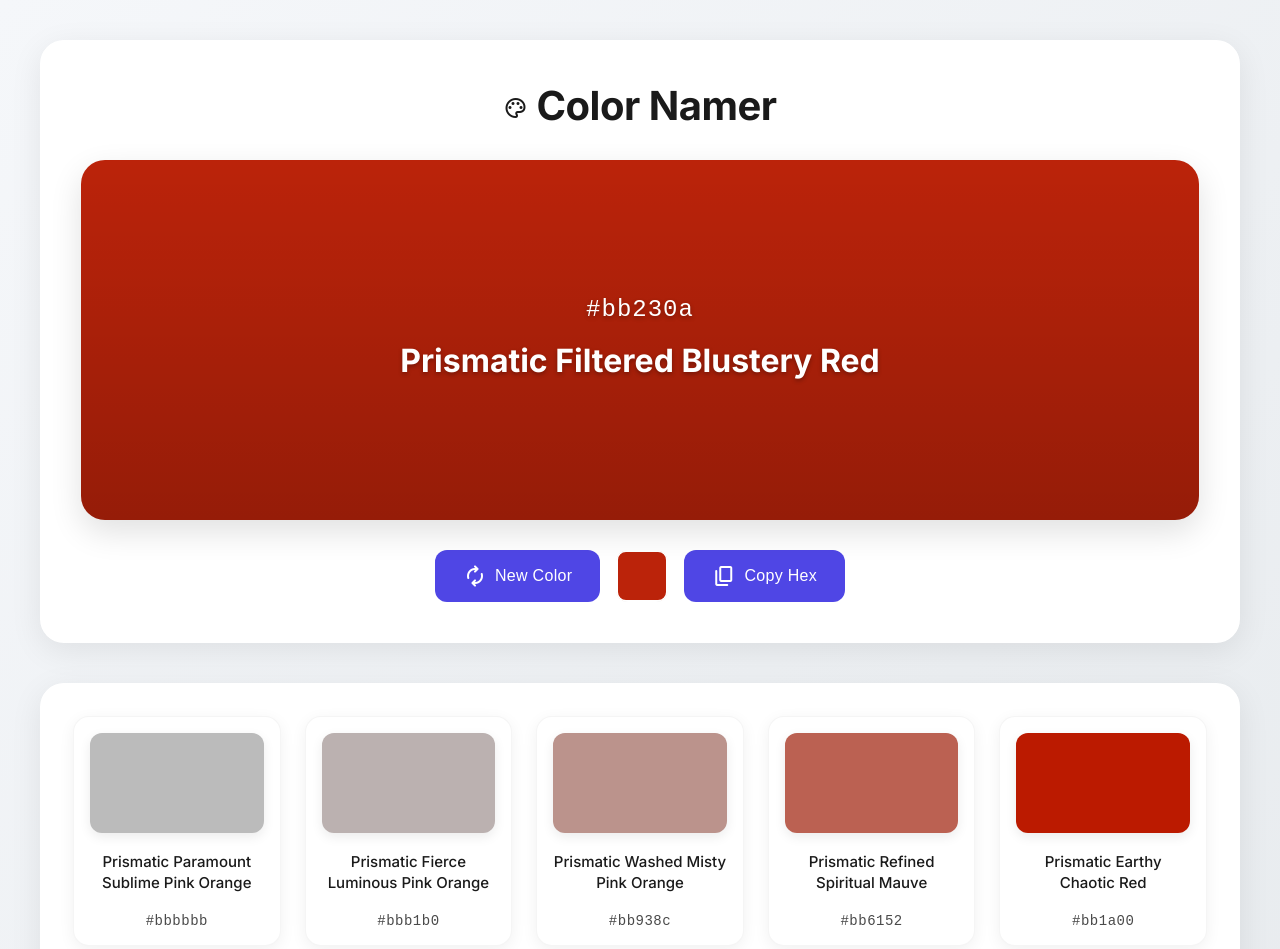
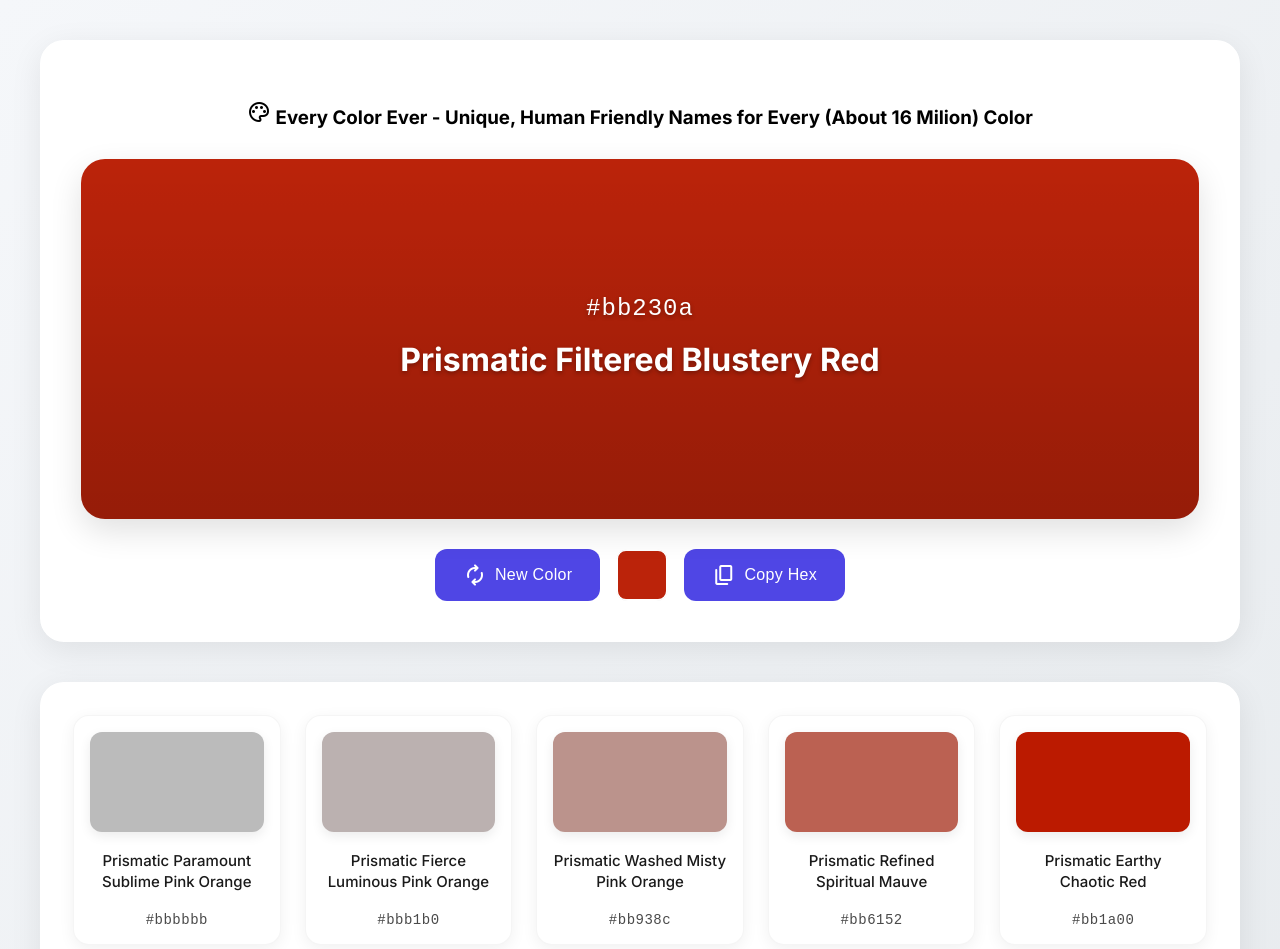
Before and after one commit to shabda/every-color-ever, a website built with webpack: page index.html in a window 1280 px wide. Shown: the top 949 px of the page. Built offline with nearby package versions, Linux system fonts and the light colour scheme.

Commit message:
Better text

```diff
--- a/index.html
+++ b/index.html
@@ -3,7 +3,7 @@
 <head>
     <meta charset="UTF-8">
     <meta name="viewport" content="width=device-width, initial-scale=1.0">
-    <title>Color Namer - Unique Names for Every Color</title>
+    <title>Every Color Ever - Unique Names for Every Color</title>
     <link rel="stylesheet" href="styles.css">
     <link href="https://fonts.googleapis.com/css2?family=Inter:wght@400;500;600;700&display=swap" rel="stylesheet">
     <link rel="stylesheet" href="https://fonts.googleapis.com/css2?family=Material+Symbols+Rounded:opsz,wght,FILL,GRAD@48,400,0,0" />
@@ -11,10 +11,10 @@
 <body>
     <div class="container">
         <div class="main-section">
-            <h1>
+            <h3>
                 <span class="material-symbols-rounded">palette</span>
-                Color Namer
-            </h1>
+                Every Color Ever - Unique, Human Friendly Names for Every (About 16 Milion) Color
+            </h3>
             <div id="color-display">
                 <div class="color-text-overlay">
                     <div id="hex-value"></div>
```
